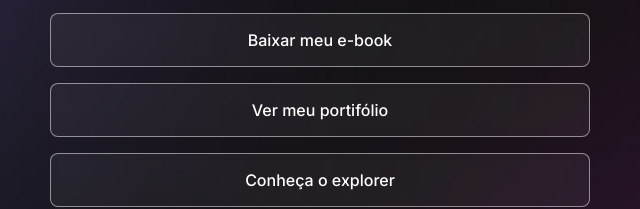
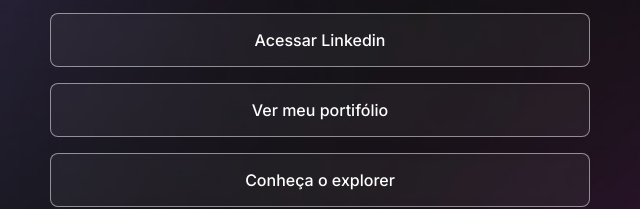
Before and after one commit to JVitor1011/dev-links, a plain HTML site: page index.html in a window 1280 px wide. Shown: the part 364-573 px from the top of the page, 320-960 px from the left. Drawn offline with nearby package versions, Linux system fonts and the light colour scheme.

Commit message:
Add link linkedin

```diff
--- a/index.html
+++ b/index.html
@@ -31,7 +31,7 @@
         </li>
 
         <li>
-          <a href="#">Baixar meu e-book</a>
+          <a href="#">Acessar Linkedin</a>
         </li>
 
         <li>
```
